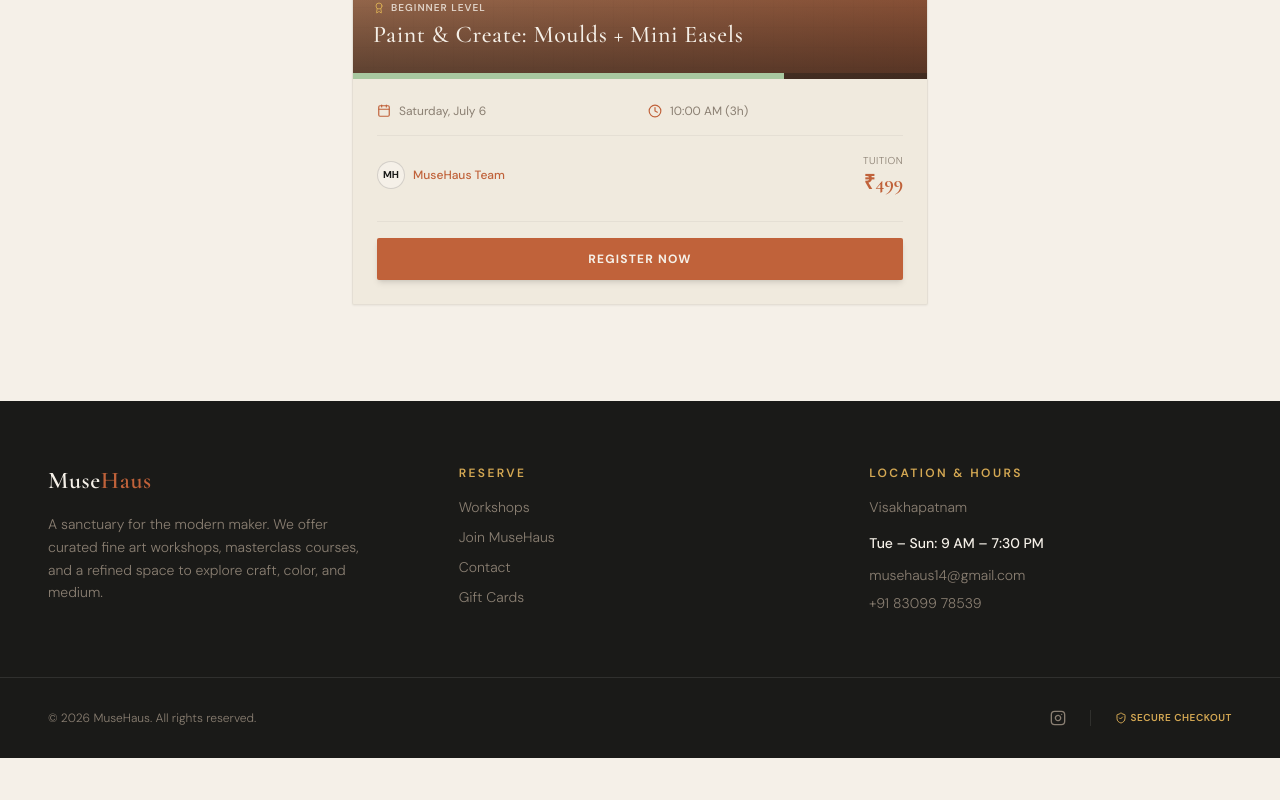
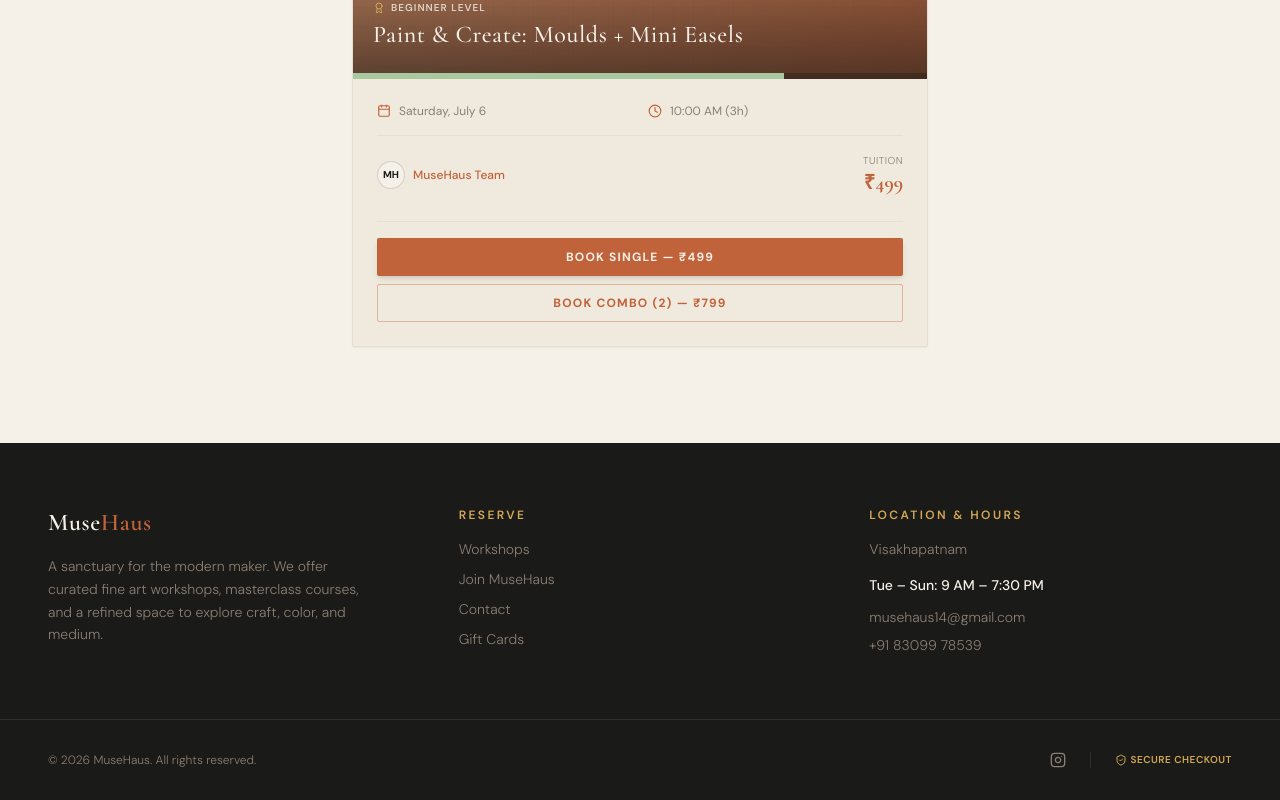
Before and after one commit to MurtintyVishwa/Musehaus, a React (Vite) app: page / in a window 1280 px wide. Shown: the part 1102-1902 px from the top of the page. Before the commit the page ends 1860 px from the top, so only its background shows below. Built offline with nearby package versions, Linux system fonts and the light colour scheme; no server answers.

Commit message:
Require payment before registration: redirect both Single & Combo packages to checkout, remove auto-enrollment on signup/login

```diff
--- a/src/components/WorkshopCard.jsx
+++ b/src/components/WorkshopCard.jsx
@@ -124,7 +124,7 @@ const WorkshopCard = ({ workshop, onEnroll, isEnrolled }) => {
           </div>
         </div>
 
-        {/* Call to Action Button */}
+        {/* Call to Action Buttons */}
         <div className="border-t border-ink/5 pt-4">
           {isEnrolled ? (
             <button
@@ -141,12 +141,20 @@ const WorkshopCard = ({ workshop, onEnroll, isEnrolled }) => {
               {status === 'sold-out' ? 'Sold Out' : status === 'completed' ? 'Completed' : 'Cancelled'}
             </button>
           ) : (
-            <button
-              onClick={() => onEnroll ? onEnroll(id) : navigate(`/register?workshop=${id}`)}
-              className="w-full bg-terra hover:bg-terra/90 text-cream text-xs uppercase tracking-widest font-bold py-3 rounded-sm text-center transition-all duration-300 shadow-md border border-terra/20"
-            >
-              Register Now
-            </button>
+            <div className="flex flex-col gap-2">
+              <button
+                onClick={() => onEnroll ? onEnroll(id, false) : navigate(`/checkout?workshop=${id}`)}
+                className="w-full bg-terra hover:bg-terra/90 text-cream text-xs uppercase tracking-widest font-bold py-2.5 rounded-sm text-center transition-all duration-300 shadow-md border border-terra/20"
+              >
+                Book Single — ₹{price}
+              </button>
+              <button
+                onClick={() => onEnroll ? onEnroll(id, true) : navigate(`/checkout?workshop=${id}&combo=true`)}
+                className="w-full bg-transparent hover:bg-terra/10 text-terra text-xs uppercase tracking-widest font-bold py-2.5 rounded-sm text-center transition-all duration-300 border border-terra/40"
+              >
+                Book Combo (2) — ₹{workshop.combo_price || 799}
+              </button>
+            </div>
           )}
         </div>
 
--- a/src/pages/Home.jsx
+++ b/src/pages/Home.jsx
@@ -1,7 +1,7 @@
 import React, { useState, useEffect } from 'react';
 import { Link, useNavigate } from 'react-router-dom';
 import { ArrowRight, Award, Sparkles } from 'lucide-react';
-import { getActiveWorkshops, enrollInWorkshop, getUserEnrollments } from '../lib/supabase';
+import { getActiveWorkshops, getUserEnrollments } from '../lib/supabase';
 import { useAuth } from '../context/AuthContext';
 import { useToast } from '../context/ToastContext';
 import WorkshopCard from '../components/WorkshopCard';
@@ -47,20 +47,8 @@ export default function Home() {
     loadData();
   }, [user]);
 
-  const handleEnroll = async (workshopId) => {
-    if (!user) {
-      showToast("Please register or log in to reserve a seat.", "info");
-      navigate(`/register?workshop=${workshopId}`);
-      return;
-    }
-
-    const { error } = await enrollInWorkshop(user.id, workshopId);
-    if (error) {
-      showToast(error.message, "error");
-    } else {
-      showToast("Seat reserved successfully!", "success");
-      loadData();
-    }
+  const handleEnroll = (workshopId, isCombo = false) => {
+    navigate(`/checkout?workshop=${workshopId}${isCombo ? '&combo=true' : ''}`);
   };
 
   return (
--- a/src/pages/Login.jsx
+++ b/src/pages/Login.jsx
@@ -2,7 +2,7 @@ import React, { useState } from 'react';
 import { Link, useNavigate, useSearchParams } from 'react-router-dom';
 import { useAuth } from '../context/AuthContext';
 import { useToast } from '../context/ToastContext';
-import { enrollInWorkshop, supabase } from '../lib/supabase';
+import { supabase } from '../lib/supabase';
 import { Eye, EyeOff, Sparkles, X } from 'lucide-react';
 
 // Google colored G SVG icon
@@ -73,22 +73,19 @@ export default function Login() {
     if (success) {
       showToast("Welcome back to MuseHaus ✦", "success");
 
-      // If they came from a workshop registration flow, automatically enroll them
-      if (targetWorkshopId) {
-        try {
-          const session = JSON.parse(localStorage.getItem('musehaus_session'));
-          if (session?.id) {
-            await enrollInWorkshop(session.id, parseInt(targetWorkshopId));
-            showToast("Successfully enrolled in your selected workshop! ✦", "success");
-          }
-        } catch (err) {
-          console.error("Auto enrollment failed", err);
-        }
+      const redirectUrl = searchParams.get('redirect');
+      const isCombo = searchParams.get('combo') === 'true';
+      let destination = '/';
+
+      if (redirectUrl) {
+        destination = redirectUrl;
+      } else if (targetWorkshopId) {
+        destination = `/checkout?workshop=${targetWorkshopId}${isCombo ? '&combo=true' : ''}`;
       }
 
       setTimeout(() => {
-        navigate('/');
-      }, 1500);
+        navigate(destination);
+      }, 1000);
     } else {
       setIsSubmitting(false);
     }
--- a/src/pages/Register.jsx
+++ b/src/pages/Register.jsx
@@ -2,7 +2,7 @@ import React, { useState } from 'react';
 import { Link, useNavigate, useSearchParams } from 'react-router-dom';
 import { useAuth } from '../context/AuthContext';
 import { useToast } from '../context/ToastContext';
-import { enrollInWorkshop, supabase } from '../lib/supabase';
+import { supabase } from '../lib/supabase';
 import { Eye, EyeOff, Sparkles } from 'lucide-react';
 
 // Google colored G SVG icon
@@ -133,22 +133,19 @@ export default function Register() {
     if (success) {
       showToast("Account created successfully! Welcome to MuseHaus. ✦", "success");
 
-      // If they were redirected from a workshop card, automatically enroll them
-      if (targetWorkshopId) {
-        try {
-          const session = JSON.parse(localStorage.getItem('musehaus_session'));
-          if (session?.id) {
-            await enrollInWorkshop(session.id, parseInt(targetWorkshopId));
-            showToast("Successfully enrolled in your selected workshop! ✦", "success");
-          }
-        } catch (err) {
-          console.error("Auto enrollment failed", err);
-        }
+      const redirectUrl = searchParams.get('redirect');
+      const isCombo = searchParams.get('combo') === 'true';
+      let destination = '/';
+
+      if (redirectUrl) {
+        destination = redirectUrl;
+      } else if (targetWorkshopId) {
+        destination = `/checkout?workshop=${targetWorkshopId}${isCombo ? '&combo=true' : ''}`;
       }
 
       setTimeout(() => {
-        navigate('/');
-      }, 1500);
+        navigate(destination);
+      }, 1000);
     } else {
       setIsSubmitting(false);
     }
```
